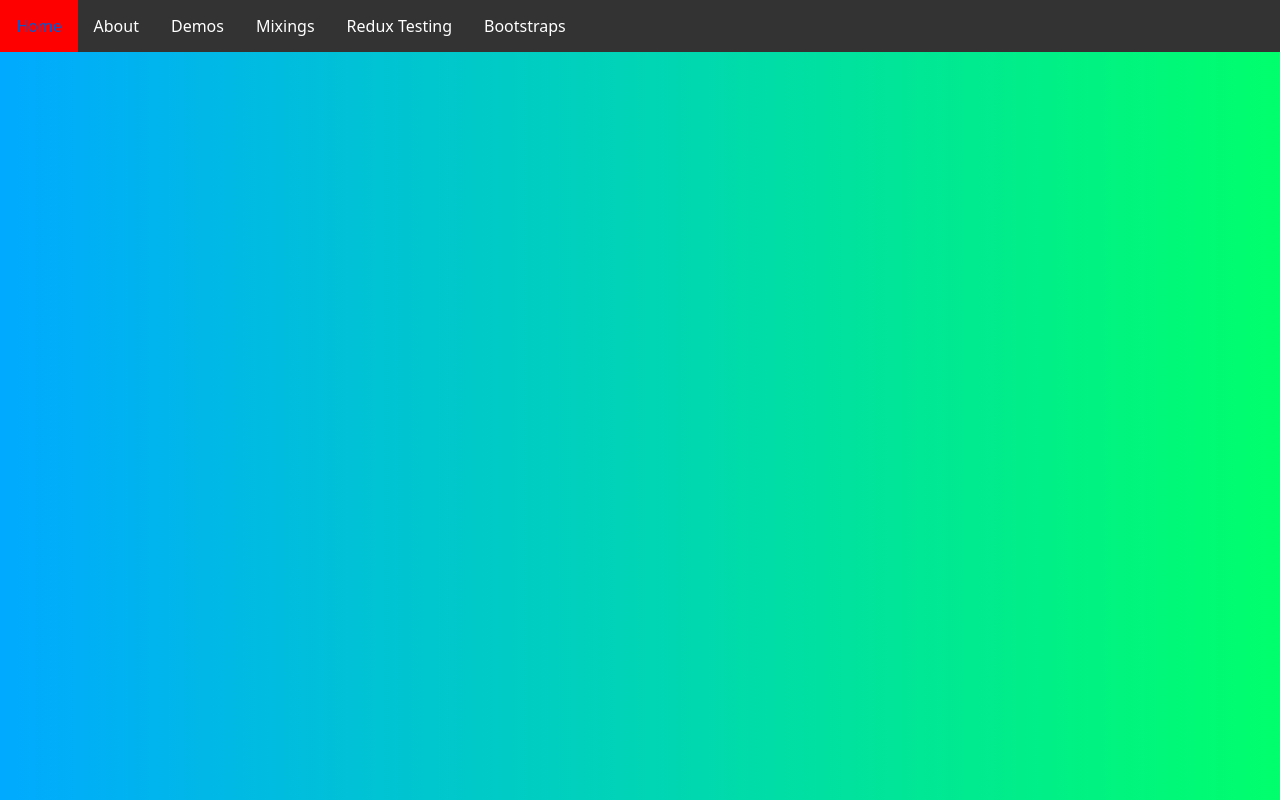
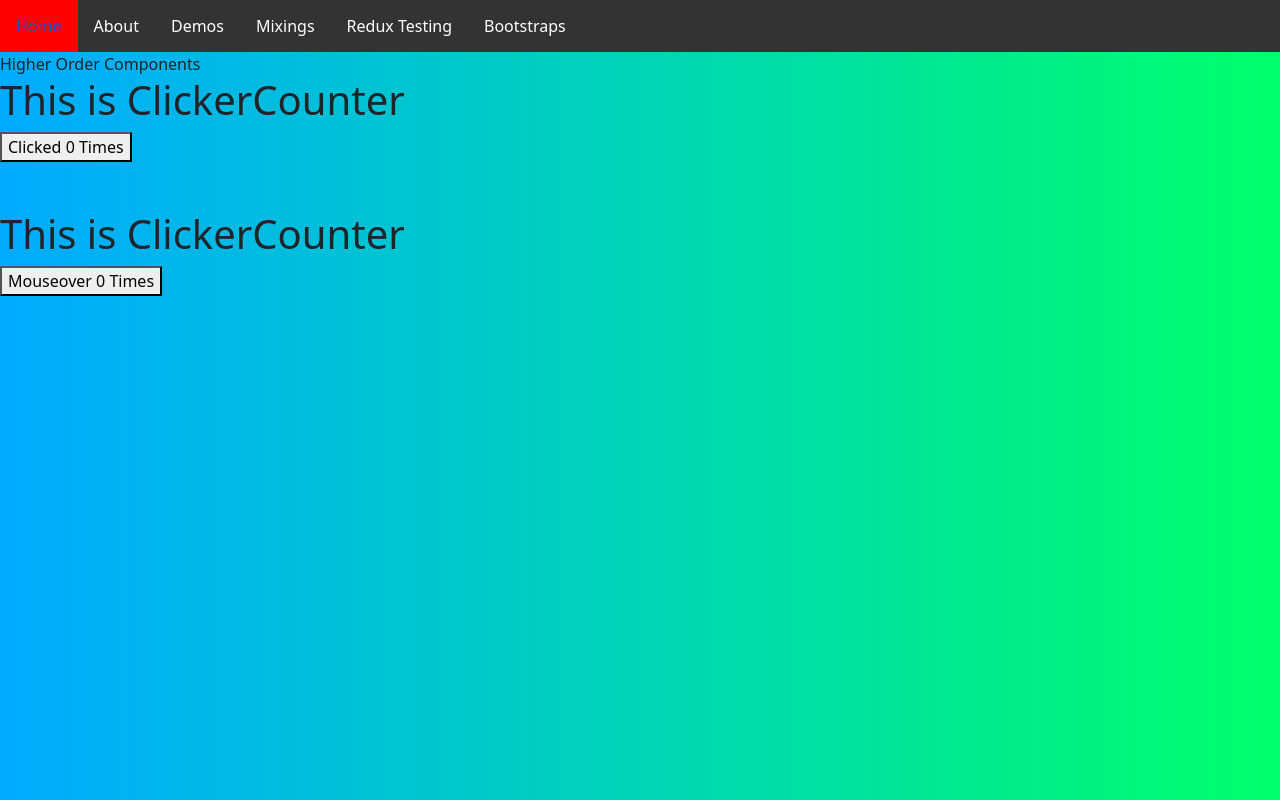
Before and after one commit to geforcesong/reactplayground, a React (Create React App) app: page /higherorder in a window 1280 px wide. Built offline with nearby package versions, Linux system fonts and the light colour scheme.

Commit message:
added higher order

```diff
--- a/src/Home.js
+++ b/src/Home.js
@@ -15,6 +15,7 @@ import ParentChildComponent from './components/ParentChildComponent';
 import ReduxContainer from './components/ReduxTests/ReduxContainer';
 import BootstrapTest from './components/BootstrapComponents/BootstrapTest';
 import BudgetWrapper from './components/BootstrapComponents/BudgetWrapper';
+import HigherOrderPage from './pages/HigherOrderPage';
 
 const Home = () => {
     return (
@@ -38,6 +39,7 @@ const Home = () => {
                 <Route path="/redux-test" component={ReduxContainer} />
                 <Route path="/bootstrap-test" component={BootstrapTest} />
                 <Route path="/budget" component={BudgetWrapper} />
+                <Route path="/higherorder" component={HigherOrderPage} />
             </Switch>
         </BrowserRouter>
     );
--- a/src/components/Navbar/index.js
+++ b/src/components/Navbar/index.js
@@ -30,6 +30,7 @@ const Navbar = () => {
           { text: "Context Hook Testing", link: "/contexthook" },
           { text: "Parent Child", link: "/parentchild" },
           { text: "Themed Component", link: "/theme" },
+          { text: "Higher Order Component", link: "/higherorder" },
         ],
       },
       {
--- /dev/null
+++ b/src/pages/HigherOrderPage/ClickerCounter.js
@@ -0,0 +1,12 @@
+import withCounter from "./withCounter";
+
+function ClickerCounter({ count, incrementCount }) {
+  return (
+    <div>
+      <h1>This is ClickerCounter</h1>
+      <button onClick={incrementCount}>Clicked {count} Times</button>
+    </div>
+  );
+}
+
+export default withCounter(ClickerCounter);
--- /dev/null
+++ b/src/pages/HigherOrderPage/MouseOverCounter.js
@@ -0,0 +1,12 @@
+import withCounter from "./withCounter";
+
+function MouseOverCounter({ count, incrementCount }) {
+  return (
+    <div>
+      <h1>This is ClickerCounter</h1>
+      <button onMouseOver={incrementCount}>Mouseover {count} Times</button>
+    </div>
+  );
+}
+
+export default withCounter(MouseOverCounter);
--- /dev/null
+++ b/src/pages/HigherOrderPage/index.js
@@ -0,0 +1,16 @@
+import ClickerCounter from "./ClickerCounter";
+import MouseOverCounter from "./MouseOverCounter";
+
+function HigherOrderPage() {
+  return (
+    <div>
+      Higher Order Components
+      <ClickerCounter />
+      <br />
+      <br />
+      <MouseOverCounter />
+    </div>
+  );
+}
+
+export default HigherOrderPage;
--- /dev/null
+++ b/src/pages/HigherOrderPage/withCounter.js
@@ -0,0 +1,16 @@
+import { useState } from "react";
+
+function withCounter(WrappedComponent) {
+  function WithCounter() {
+    const [count, setCount] = useState(0);
+
+    const incrementCount = () => {
+      setCount((prev) => prev + 1);
+    };
+
+    return <WrappedComponent count={count} incrementCount={incrementCount} />;
+  }
+  return WithCounter;
+}
+
+export default withCounter;
```
